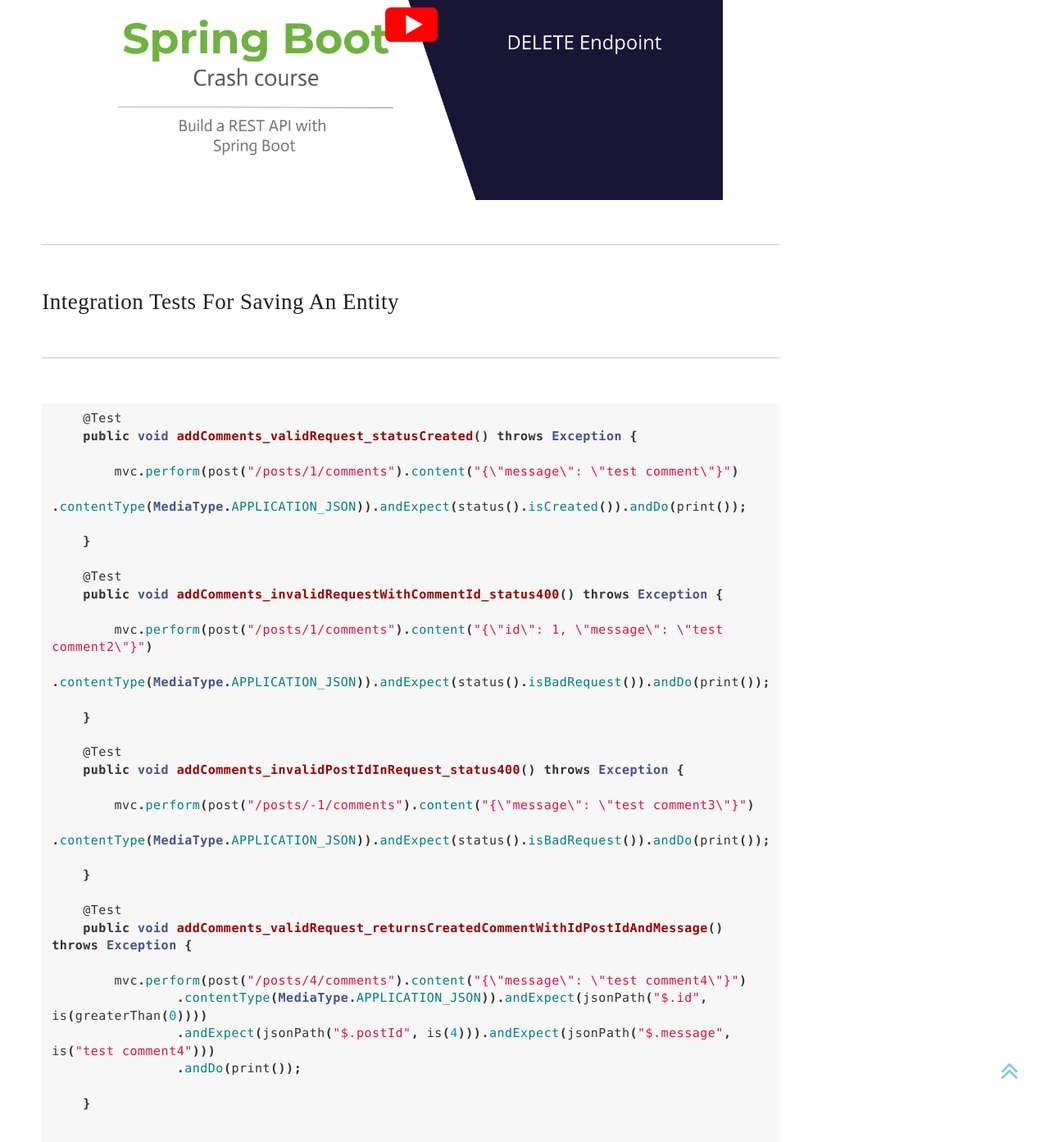
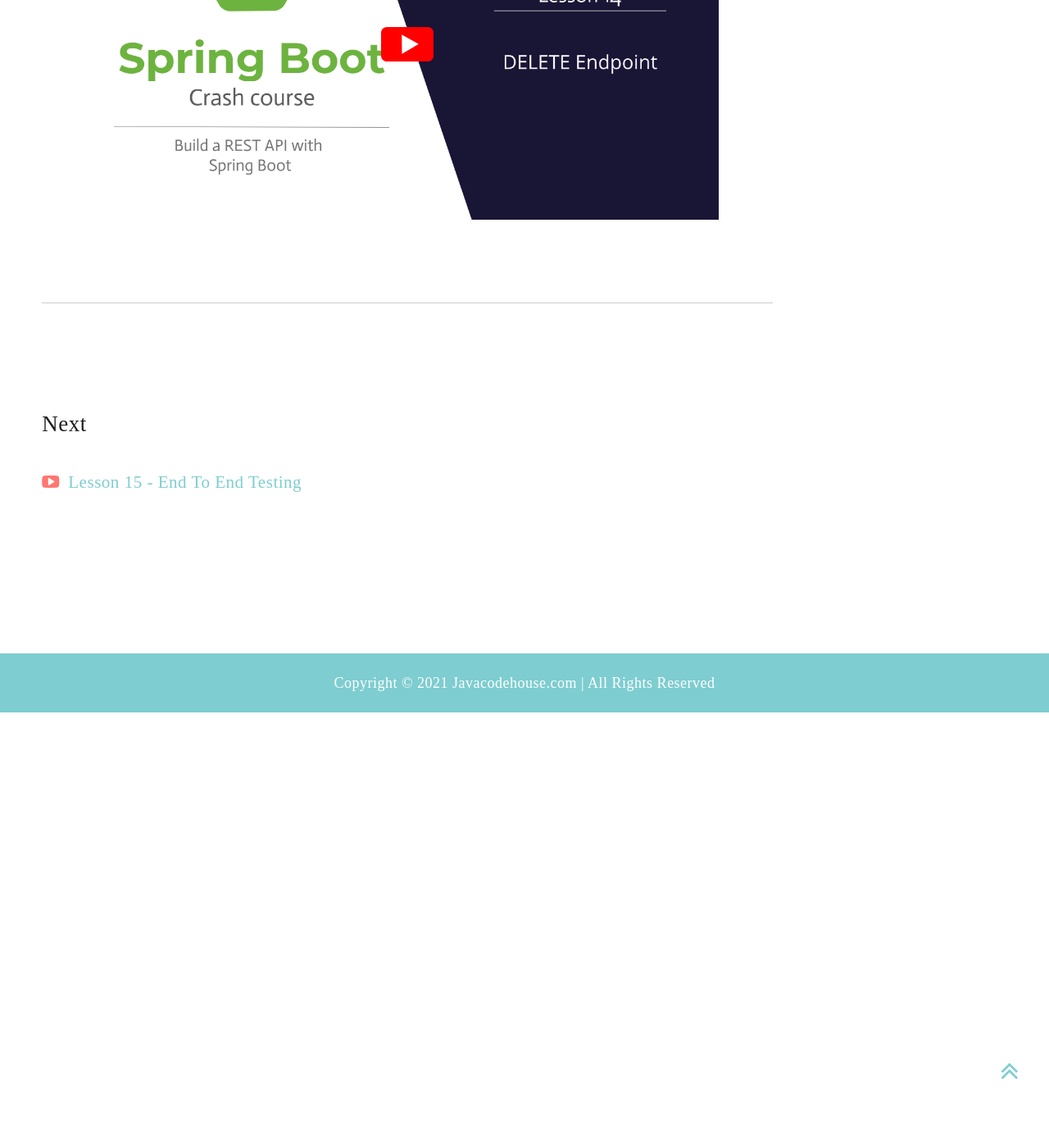
Before and after one commit to DiliniRajapaksha/DeveloperJournal, a Jekyll site: the page built from _posts/2021-10-01-Lesson-14-delete-entity.markdown, in a window 1280 px wide and 1400 px high, scrolled down 531 px. Shown: the top 1393 px of the window at 82% size. Built offline with Jekyll 4.4.1, drawn with Linux system fonts in a browser that asks for light colours; nearby versions of some CDN libraries; some of the changed text lies outside the part shown.

Commit message:
New post

````diff
--- a/_posts/2021-10-01-Lesson-14-delete-entity.markdown
+++ b/_posts/2021-10-01-Lesson-14-delete-entity.markdown
@@ -27,77 +27,3 @@
     youtube-url: https://youtu.be/NMOLPNtlQp0
 
 ---
-
-<hr>
-
-# Integration Tests For Saving An Entity
-
-<hr>
-
-
-```
-    @Test
-    public void addComments_validRequest_statusCreated() throws Exception {
-
-        mvc.perform(post("/posts/1/comments").content("{\"message\": \"test comment\"}")
-                .contentType(MediaType.APPLICATION_JSON)).andExpect(status().isCreated()).andDo(print());
-
-    }
-
-    @Test
-    public void addComments_invalidRequestWithCommentId_status400() throws Exception {
-
-        mvc.perform(post("/posts/1/comments").content("{\"id\": 1, \"message\": \"test comment2\"}")
-                .contentType(MediaType.APPLICATION_JSON)).andExpect(status().isBadRequest()).andDo(print());
-
-    }
-
-    @Test
-    public void addComments_invalidPostIdInRequest_status400() throws Exception {
-
-        mvc.perform(post("/posts/-1/comments").content("{\"message\": \"test comment3\"}")
-                .contentType(MediaType.APPLICATION_JSON)).andExpect(status().isBadRequest()).andDo(print());
-
-    }
-
-    @Test
-    public void addComments_validRequest_returnsCreatedCommentWithIdPostIdAndMessage() throws Exception {
-
-        mvc.perform(post("/posts/4/comments").content("{\"message\": \"test comment4\"}")
-                .contentType(MediaType.APPLICATION_JSON)).andExpect(jsonPath("$.id", is(greaterThan(0))))
-                .andExpect(jsonPath("$.postId", is(4))).andExpect(jsonPath("$.message", is("test comment4")))
-                .andDo(print());
-
-    }
-
-
-```
-{: .language-java}
-
-<hr>
-
-# @ResponseStatus Annotation
-
-<hr>
-
-In oder to return the proper response status code, the `@ResponseStatus` annotation could be used on the controller method. If this is not done the default status code will be returned, which is 200.
-
-
-```
-    @PostMapping("posts/{id}/comments")
-    @ResponseStatus(HttpStatus.CREATED)
-    public Comment addComment(@RequestBody Comment comment, @PathVariable("id") int postId) {
-
-        validateComment(comment, postId);
-
-        comment.setPostId(postId);
-
-        return commentService.createComment(comment);
-
-    }
-
-```
-{: .language-java}
-
-
-Please find the complete source code @ <https://github.com/JavaCodeHouse/comments-application>{:target="_blank"}
````
